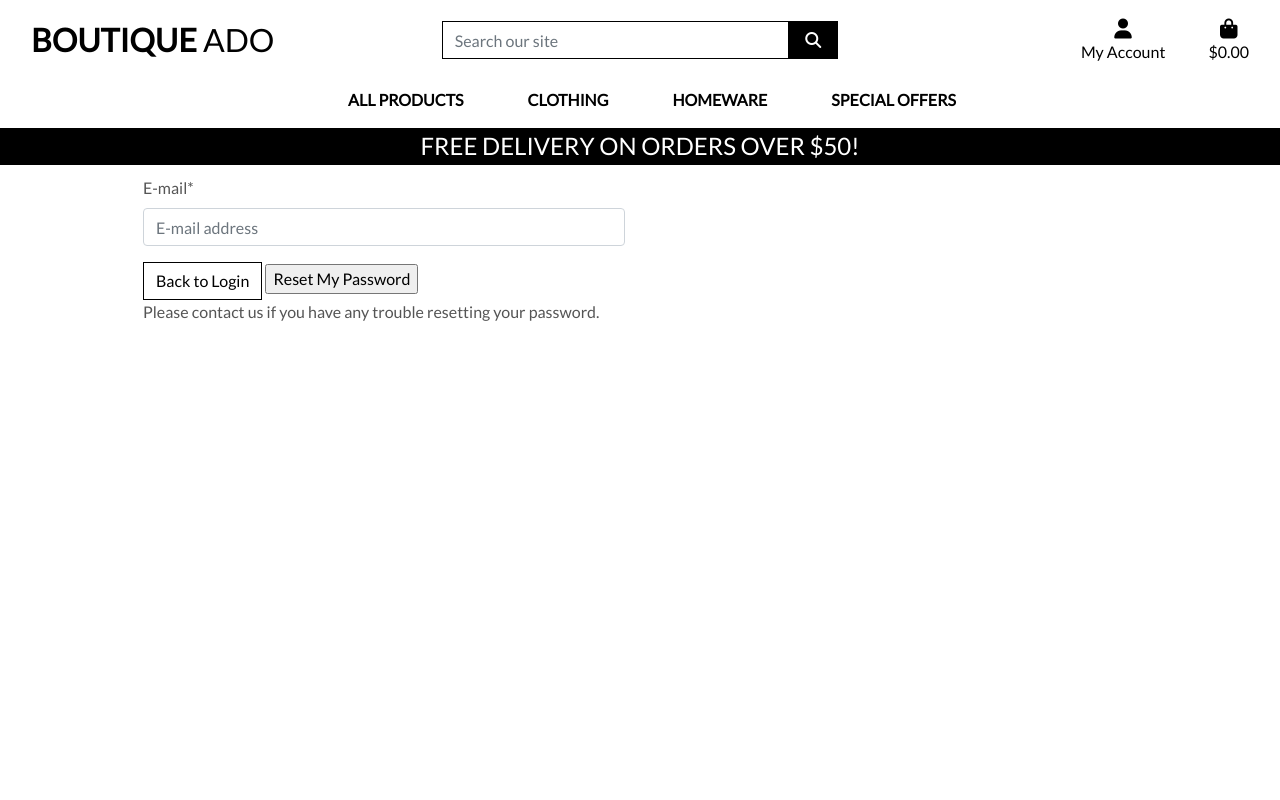
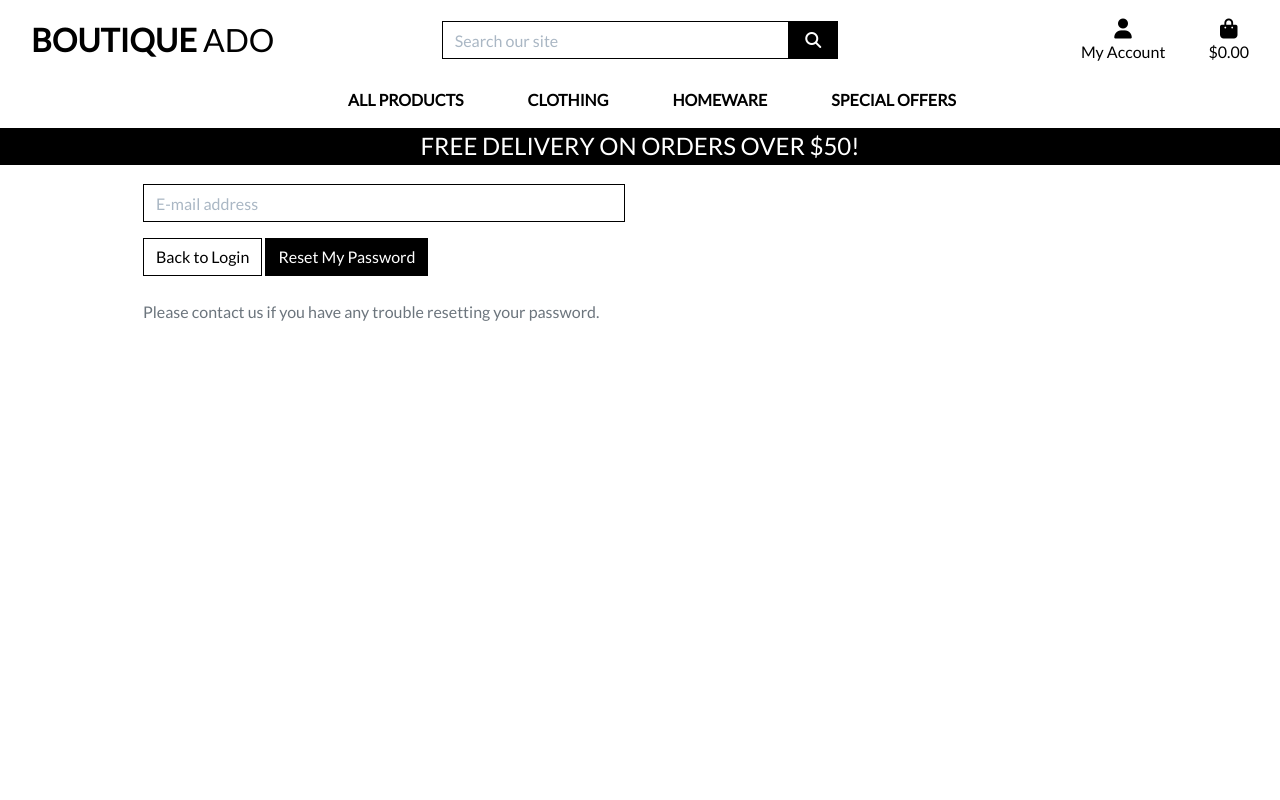
Before and after one commit to Kdoggg666/online-store-walkthrough, a Django app: page /accounts/password/reset/ in a window 1280 px wide. Run offline with Django 3.2, Linux system fonts and the light colour scheme; some libraries are stand-ins or nearby versions.

Commit message:
Updated allauth templates and tested profiles

```diff
--- a/profiles/templates/profiles/profile.html
+++ b/profiles/templates/profiles/profile.html
@@ -23,4 +23,5 @@
                 <hr>
             </div>
         </div>
+        {{ profile }}
 {% endblock %}
--- a/static/css/base.css
+++ b/static/css/base.css
@@ -102,6 +102,10 @@ a.category-badge > span.badge:hover {
     cursor: pointer;
 }
 
+input[name='q']::placeholder {
+    color: #aab7c4;
+}
+
 /* ------------------------------- bootstrap toasts */
 
 .message-container {
@@ -179,6 +183,60 @@ a.category-badge > span.badge:hover {
   }
 }
 
+/* Allauth form formatting */
+
+.allauth-form-inner-content p {
+    margin-top: 1.5rem; /* mt-4 */
+    color: #6c757d; /* text-secondary */
+}
+
+.allauth-form-inner-content input {
+    border-color: #000;
+    border-radius: 0;
+}
+
+.allauth-form-inner-content label:not([for='id_remember']) {
+    display: none;
+}
+
+.allauth-form-inner-content input::placeholder {
+    color: #aab7c4;
+}
+
+.allauth-form-inner-content button,
+.allauth-form-inner-content input[type='submit'] {
+	/* btn */
+	display: inline-block;
+    font-weight: 400;
+    color: #fff;
+    text-align: center;
+    vertical-align: middle;
+    -webkit-user-select: none;
+    -moz-user-select: none;
+    -ms-user-select: none;
+    user-select: none;
+    background-color: #000;
+    border: 1px solid #000;
+    padding: .375rem .75rem;
+    font-size: 1rem;
+    line-height: 1.5;
+    border-radius: 0;
+
+    /* standard bootstrap btn transitions */
+    transition: color .15s ease-in-out,background-color .15s ease-in-out,border-color .15s ease-in-out,box-shadow .15s ease-in-out;
+}
+
+.allauth-form-inner-content button:hover,
+.allauth-form-inner-content input[type='submit']:hover {
+	color: #fff;
+    background-color: #222;
+    border-color: #222;
+}
+
+.allauth-form-inner-content a {
+	color: #17a2b8; /* text-info */
+}
+
 /* fixed top navbar only on medium and up */
 @media (min-width: 992px) {
     .fixed-top-desktop-only {
--- a/templates/base.html
+++ b/templates/base.html
@@ -27,7 +27,7 @@
         <script src="https://code.jquery.com/jquery-3.4.1.min.js" integrity="sha256-CSXorXvZcTkaix6Yvo6HppcZGetbYMGWSFlBw8HfCJo=" crossorigin="anonymous"></script>
         <script src="https://cdn.jsdelivr.net/npm/popper.js@1.16.0/dist/umd/popper.min.js" integrity="sha384-Q6E9RHvbIyZFJoft+2mJbHaEWldlvI9IOYy5n3zV9zzTtmI3UksdQRVvoxMfooAo" crossorigin="anonymous"></script>
         <script src="https://stackpath.bootstrapcdn.com/bootstrap/4.4.1/js/bootstrap.min.js" integrity="sha384-wfSDF2E50Y2D1uUdj0O3uMBJnjuUD4Ih7YwaYd1iqfktj0Uod8GCExl3Og8ifwB6" crossorigin="anonymous"></script>
-        <!-- Stripe JS -->
+        <!-- Stripe -->
         <script src="https://js.stripe.com/v3/"></script>
     {% endblock %}
 
@@ -72,7 +72,7 @@
                                 {% if request.user.is_superuser %}
                                     <a href="" class="dropdown-item">Product Management</a>
                                 {% endif %}
-                                <a href="" class="dropdown-item">My Profile</a>
+                                <a href="{% url 'profile' %}" class="dropdown-item">My Profile</a>
                                 <a href="{% url 'account_logout' %}" class="dropdown-item">Logout</a>
                             {% else %}
                                 <a href="{% url 'account_signup' %}" class="dropdown-item">Register</a>
```
Also changed, not shown: profiles/views.py (+6 -2 lines).
